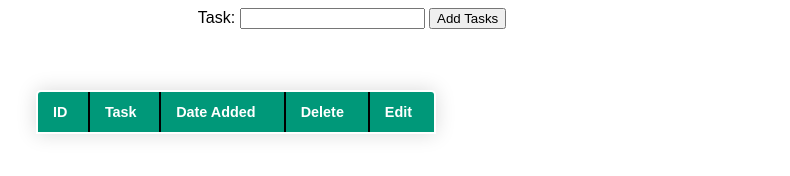
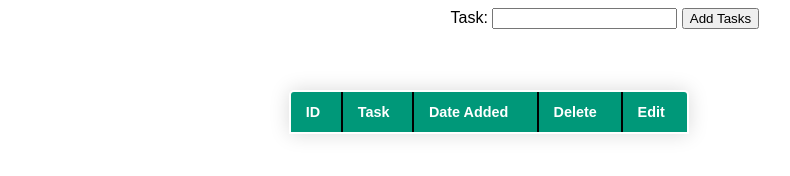
Before and after one commit to tyson-unce/taskTrackerAssignment, a plain HTML site: page index.html in a window 1280 px wide. Shown: the whole page, without its empty margins (288-1078 px from the left). Drawn offline with Linux system fonts and the light colour scheme; no server answers.

Commit message:
fixing file structure

```diff
--- a/server/dbService.js
+++ b/server/dbService.js
@@ -18,6 +18,7 @@ connection.connect((err) => {
     if (err) {
         console.log(err.message);
     }
+    console.log('AWS is LIT')
 });
 
 
--- a/client/style.css
+++ b/style.css
@@ -1,7 +1,12 @@
+body{
+  background-color: white;
+}
+
 main {
     width: 50%;
     margin: auto;
     text-align: center;
+    padding-left: 40%;
 }
 
 table{
```
Also changed, not shown: index.html (renamed from client/index.html), script.js (renamed from client/script.js), 2 other files.
